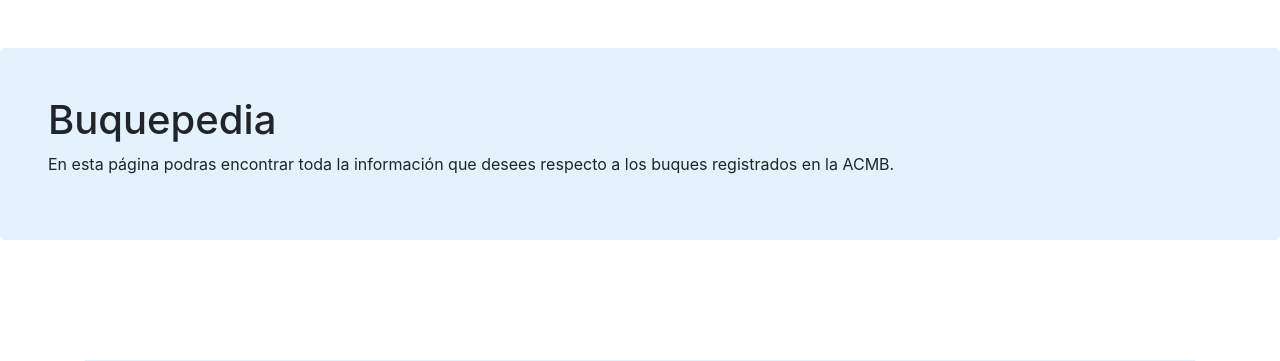
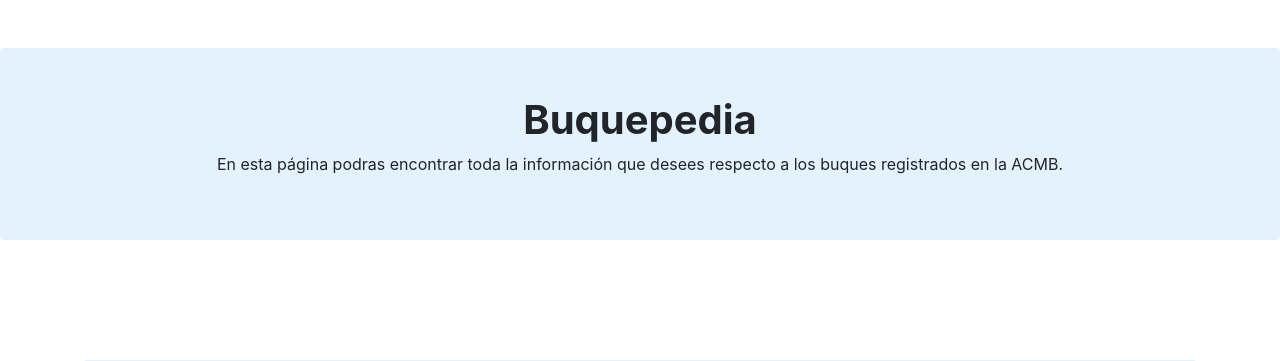
Before and after one commit to macavarelau/Proyecto_BBDD, a PHP site: page / in a window 1280 px wide. Shown: the top 361 px of the page. Run offline with PHP 8.4, Linux system fonts and the light colour scheme.

Commit message:
modificando index

```diff
--- a/Sites/index.php
+++ b/Sites/index.php
@@ -2,11 +2,12 @@
 
 <body>
 <div class="jumbotron p-5 my-5 text-black " style="background-color: #e3f2fd">
-  <h1>Buquepedia</h1>
-  <p >En esta página podras encontrar toda la información que desees respecto a los buques registrados en la ACMB.</p>
+  <h1 align="center"><b>Buquepedia</b></h1>
+  <p align="center">En esta página podras encontrar toda la información que desees respecto a los buques registrados en la ACMB.</p>
 </div>
+
+
 <div class="container">
-
   <br>
 <!-- CONSULTA 1-->
 
```
